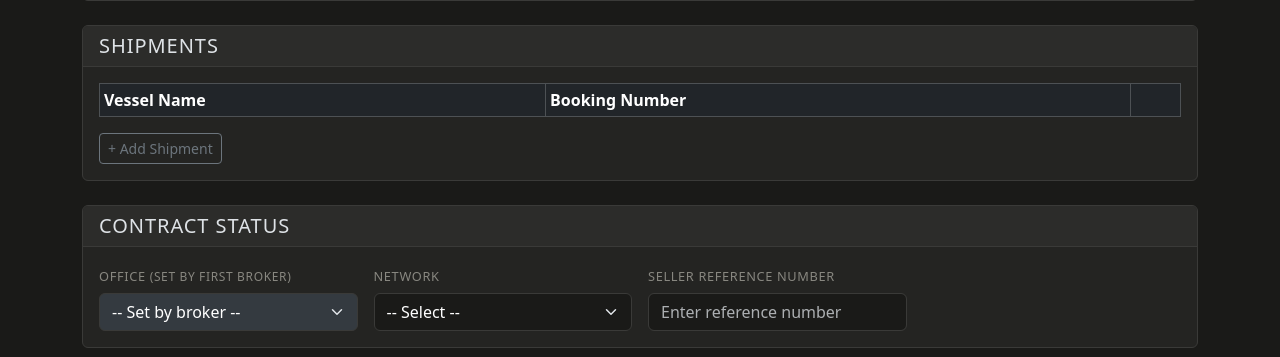
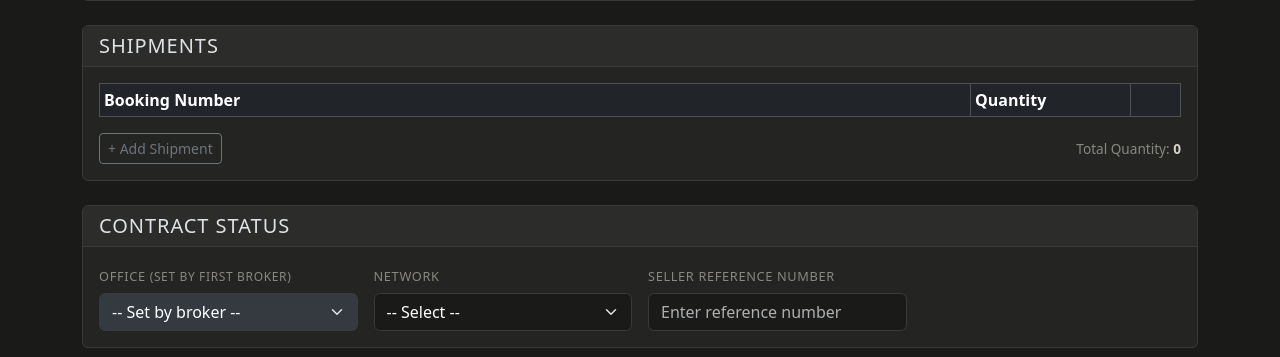
Before and after one commit to RyePankoski/Quern, a Flask app: page /new_contract in a window 1280 px wide. Shown: the part 1796-2153 px from the top of the page. Run offline with Flask 3, Linux system fonts and the light colour scheme; the visitor is signed in with stand-in values (Sample User, id 1); data that the repository does not hold is empty; some libraries are stand-ins or nearby versions.

Commit message:
misc
/Fixed a bug with the vessels
+Added buttons to home

```diff
--- a/app.py
+++ b/app.py
@@ -231,10 +231,15 @@ def submit_contract_route():
     buyer = Customer.query.get(buyer_id)
     form_data['buyer_name'] = buyer.customer_name if buyer else ''
 
-    # S5: first broker → salesperson, second broker → cf_co_broker
+    # S5: first broker → salesperson, second → cf_co_broker
     broker_employees = request.form.getlist('broker_employee[]')
-    form_data['salesperson_employee_id'] = broker_employees[0] if len(broker_employees) > 0 else ''
-    form_data['second_broker_employee_id'] = broker_employees[1] if len(broker_employees) > 1 else ''
+    first_broker_id = broker_employees[0] if len(broker_employees) > 0 else ''
+    second_broker_id = broker_employees[1] if len(broker_employees) > 1 else ''
+
+    # Resolve to Zoho salesperson_id via the Employee model
+    first_broker = Employee.query.get(first_broker_id) if first_broker_id else None
+    form_data['salesperson_employee_id'] = (first_broker.salesperson_id or '') if first_broker else ''
+    form_data['second_broker_employee_id'] = second_broker_id
 
     result = zoho.submit_contract(form_data)
     if result.get('code', 0) == 0:
@@ -330,8 +335,12 @@ def update_contract(salesorder_id):
 
     # S5: first broker → salesperson, second → cf_co_broker
     broker_employees = request.form.getlist('broker_employee[]')
-    form_data['salesperson_employee_id'] = broker_employees[0] if len(broker_employees) > 0 else ''
-    form_data['second_broker_employee_id'] = broker_employees[1] if len(broker_employees) > 1 else ''
+    first_broker_id = broker_employees[0] if len(broker_employees) > 0 else ''
+    second_broker_id = broker_employees[1] if len(broker_employees) > 1 else ''
+
+    first_broker = Employee.query.get(first_broker_id) if first_broker_id else None
+    form_data['salesperson_employee_id'] = (first_broker.salesperson_id or '') if first_broker else ''
+    form_data['second_broker_employee_id'] = second_broker_id
 
     result = zoho.update_contract(salesorder_id, form_data)
     if result.get('code', 0) == 0:
--- a/core/zoho.py
+++ b/core/zoho.py
@@ -286,8 +286,11 @@ def submit_contract(form_data):
             {"api_name": "cf_co_broker", "value": form_data.get('co_broker_name')},
             {"api_name": "cf_co_brokerage_rate", "value": form_data.get('co_brokerage_rate')},
         ],
-        "salesperson_id": form_data.get('salesperson_employee_id', ''),
     }
+
+    salesperson_id = form_data.get('salesperson_employee_id', '')
+    if salesperson_id:
+        payload['salesperson_id'] = salesperson_id
 
     response = requests.post(
         "https://www.zohoapis.com/books/v3/salesorders",
@@ -328,8 +331,11 @@ def update_contract(salesorder_id, form_data):
             # TODO: confirm api_name for shipping end date once known
             {"api_name": "cf_shipping_date_end", "value": form_data.get('shipping_date_end')},
         ],
-        "salesperson_id": form_data.get('salesperson_employee_id', ''),
     }
+
+    salesperson_id = form_data.get('salesperson_employee_id', '')
+    if salesperson_id:
+        payload['salesperson_id'] = salesperson_id
 
     response = requests.put(
         f"https://www.zohoapis.com/books/v3/salesorders/{salesorder_id}",
--- a/templates/new_contract.html
+++ b/templates/new_contract.html
@@ -224,14 +224,17 @@
                 <table class="table table-bordered table-sm">
                     <thead class="table-dark">
                     <tr>
-                        <th>Vessel Name</th>
                         <th>Booking Number</th>
+                        <th style="width:160px;">Quantity</th>
                         <th style="width:50px;"></th>
                     </tr>
                     </thead>
                     <tbody id="shipments-body"></tbody>
                 </table>
-                <button type="button" class="btn btn-sm btn-outline-secondary" onclick="addShipmentRow()">+ Add Shipment</button>
+                <div class="d-flex justify-content-between align-items-center mt-2">
+                    <button type="button" class="btn btn-sm btn-outline-secondary" onclick="addShipmentRow()">+ Add Shipment</button>
+                    <span style="font-size:0.85rem; color:#888780;">Total Quantity: <strong id="shipment-qty-sum" style="color:#d3d1c7;">0</strong></span>
+                </div>
             </div>
         </div>
 
@@ -407,17 +410,26 @@
         recalculateBrokerAmounts();
     });
 
-    function addShipmentRow(vessel = '', booking = '') {
+    function updateShipmentSum() {
+        let sum = 0;
+        document.querySelectorAll('[name="shipment_quantity[]"]').forEach(input => {
+            sum += parseFloat(input.value) || 0;
+        });
+        document.getElementById('shipment-qty-sum').textContent = sum % 1 === 0 ? sum : sum.toFixed(2);
+    }
+
+    function addShipmentRow(booking = '', qty = '') {
         const tbody = document.getElementById('shipments-body');
         const tr = document.createElement('tr');
         tr.innerHTML = `
-            <td><input type="text" class="form-control form-control-sm" name="vessel_name[]" value="${vessel}" placeholder="Vessel name"></td>
             <td><input type="text" class="form-control form-control-sm" name="booking_number[]" value="${booking}" placeholder="Booking number"></td>
+            <td><input type="number" step="0.01" class="form-control form-control-sm" name="shipment_quantity[]" value="${qty}" placeholder="0.00"></td>
             <td class="text-center">
-                <button type="button" class="btn btn-sm btn-outline-danger" onclick="this.closest('tr').remove()">✕</button>
+                <button type="button" class="btn btn-sm btn-outline-danger" onclick="this.closest('tr').remove(); updateShipmentSum();">✕</button>
             </td>
         `;
         tbody.appendChild(tr);
+        tr.querySelector('[name="shipment_quantity[]"]').addEventListener('input', updateShipmentSum);
     }
 
     // ── Session cache: restore fields on page load ──────────────────────────
```
Also changed, not shown: templates/contract_detail.html (+24 -11 lines), templates/home.html (+8 -0 lines).
